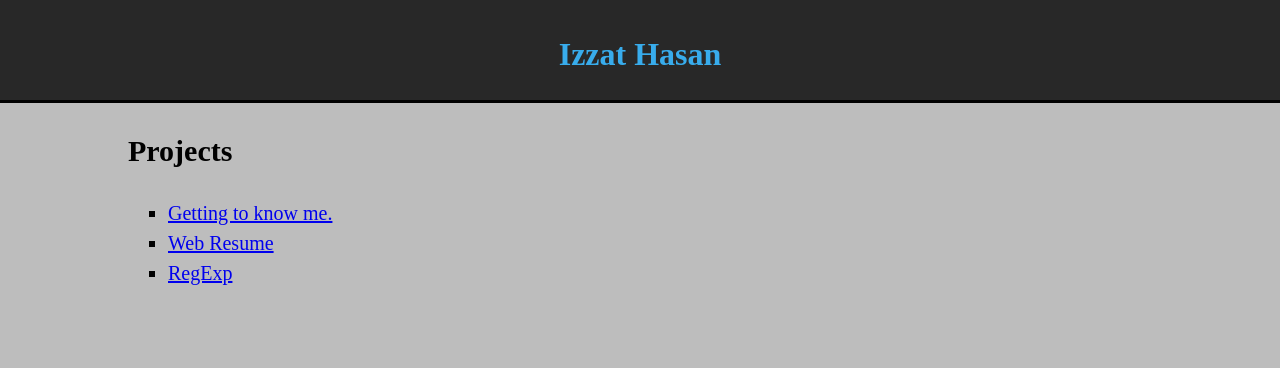
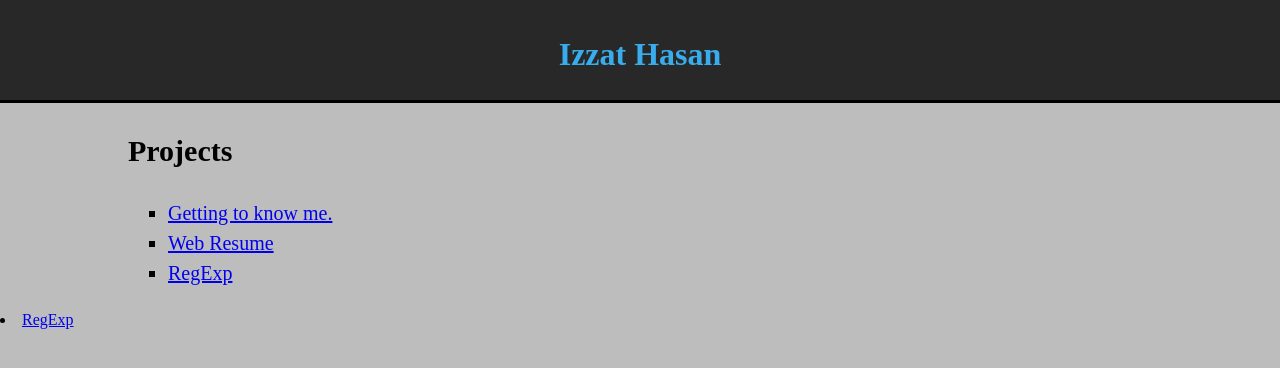
Before and after one commit to Izzat-Hasan/software-portfolio, a plain HTML site: page index.html in a window 1280 px wide. Drawn offline with Linux system fonts and the light colour scheme.

```diff
--- a/index.html
+++ b/index.html
@@ -44,7 +44,12 @@
 
 
 </div>
+                    <li> <a href ="https://black-meadow-0f97bef10.1.azurestaticapps.net/">  RegExp </a></li>
+</ul>
+</article>
 
+
+</div>
     </section>
 
 
```
